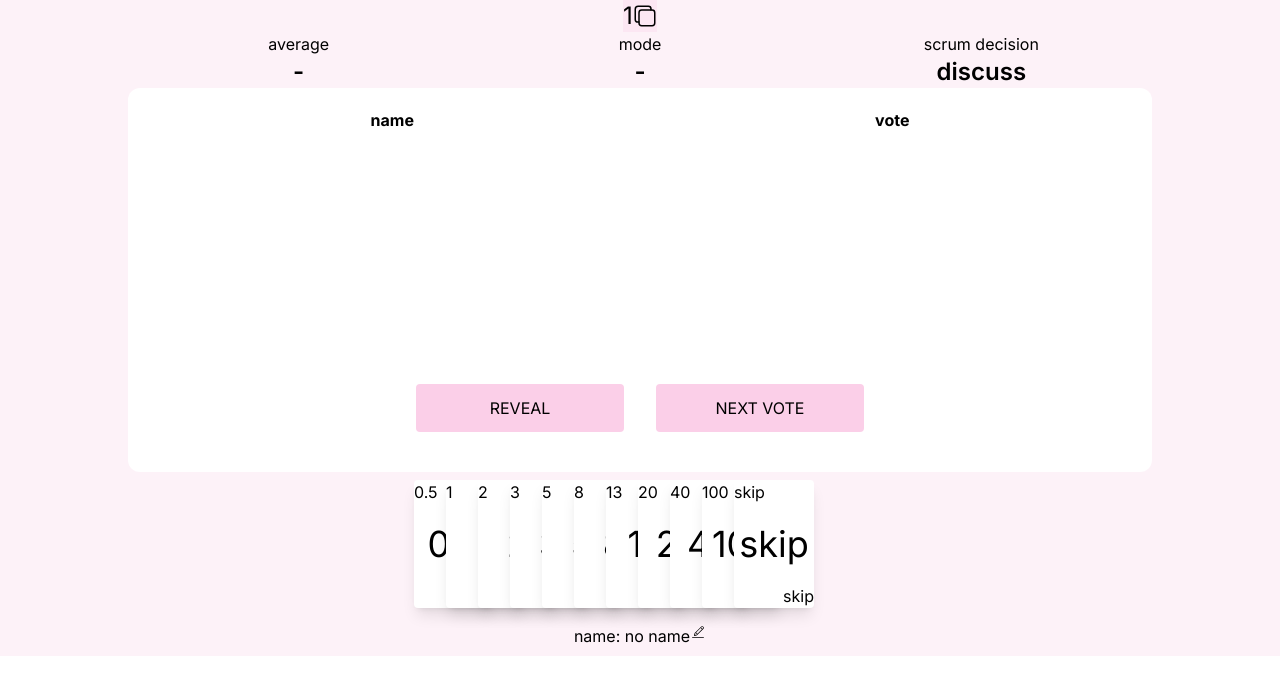
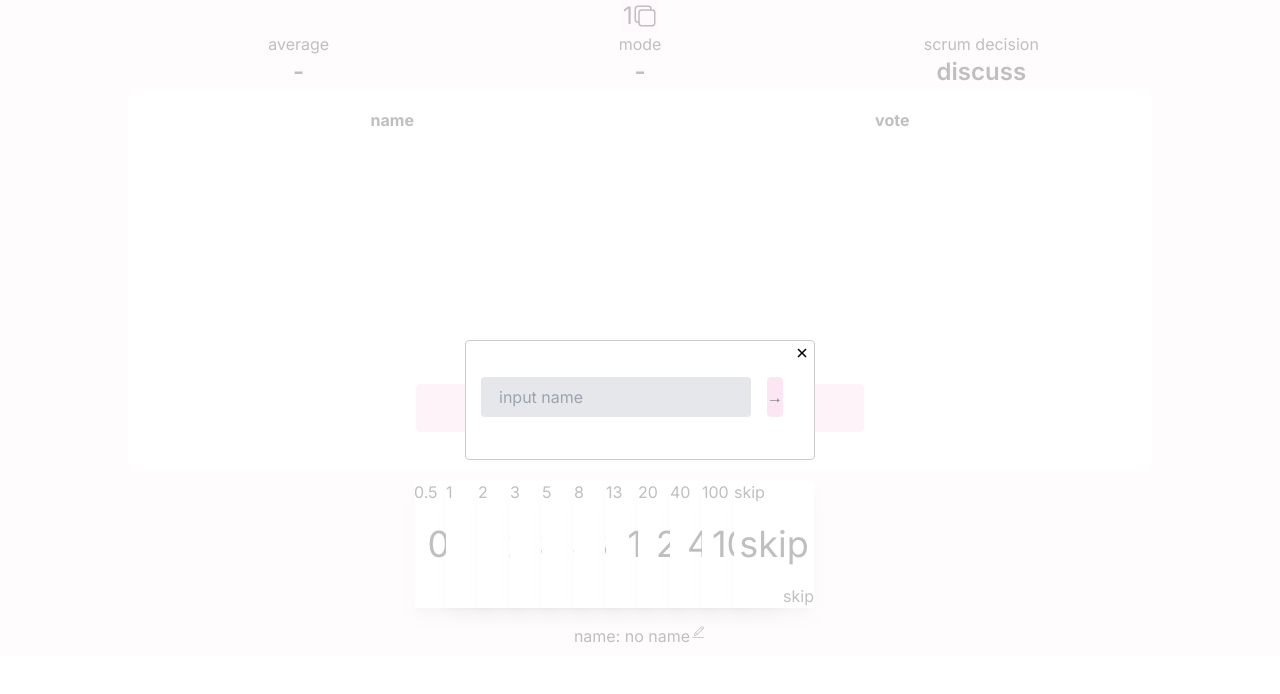
Before and after one commit to macaroni10y/planning-poker-front-nextjs, a Next.js app: page /rooms/1 in a window 1280 px wide. Shown: the top 694 px of the page. Built offline with nearby package versions, Linux system fonts and the light colour scheme.

Commit message:
show dialog when a username is not set

```diff
--- a/app/(routes)/rooms/[roomId]/page.tsx
+++ b/app/(routes)/rooms/[roomId]/page.tsx
@@ -6,11 +6,11 @@ import VoteResultsContainer from "@/app/_components/containers/VoteResultsContai
 import CopyToClipBoard from "@/app/_components/uiparts/CopyToClipBoard";
 import CurrentName from "@/app/_components/uiparts/CurrentName";
 import EditNameDialog from "@/app/_components/uiparts/EditNameDialog";
-import { userNameAtom } from "@/app/_lib/atoms";
+import {nameNotSet, userNameAtom} from "@/app/_lib/atoms";
 import useWebSocket from "@/app/_lib/useWebSocket";
 import { Vote } from "@/app/_types/types";
 import { useAtom } from "jotai/index";
-import React, { useCallback, useState } from "react";
+import React, {useCallback, useEffect, useState} from "react";
 
 const Page = ({ params }: { params: { roomId: string } }) => {
 	const extractedRoomId = params.roomId.substring(0, 12);
@@ -24,7 +24,6 @@ const Page = ({ params }: { params: { roomId: string } }) => {
 		userName: userName,
 		onReset: useCallback(() => selectCardNumber(() => "not yet"), []),
 	});
-
 	return (
 		<div className="flex flex-col items-center bg-pink-50">
 			<CopyToClipBoard
@@ -50,7 +49,7 @@ const Page = ({ params }: { params: { roomId: string } }) => {
 			/>
 			<CurrentName onClick={() => setIsOpen(!isOpen)} displayName={userName} />
 			<EditNameDialog
-				isOpen={isOpen}
+				isOpen={(userName === nameNotSet) || isOpen}
 				onClick={(candidate: string) => {
 					setUserName(candidate);
 				}}
--- a/app/_components/uiparts/EditNameDialog.tsx
+++ b/app/_components/uiparts/EditNameDialog.tsx
@@ -69,4 +69,5 @@ const EditNameDialog = (props: Props) => {
 	);
 };
 
+ReactModal.setAppElement("body");
 export default EditNameDialog;
```
